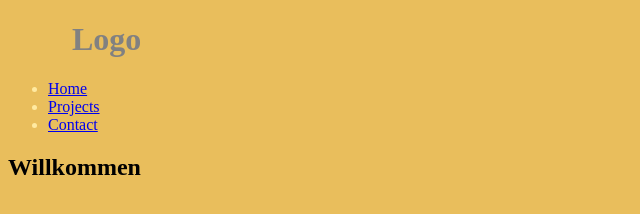
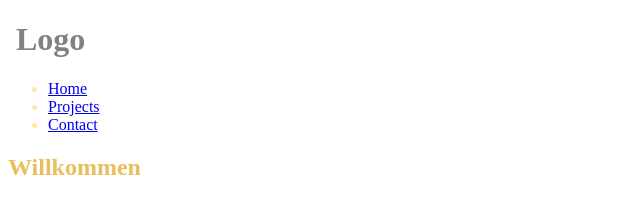
Before and after one commit to Anja-Ha/Anja-Hammer-simplified-setup-, a website: page index.html in a window 1280 px wide. Shown: the whole page, without its empty margins (0-640 px from the left). Drawn offline with Linux system fonts and the light colour scheme.

Commit message:
Update styles.css
font eingefügt

```diff
--- a/styles.css
+++ b/styles.css
@@ -1,3 +1,5 @@
+@import url('https://fonts.googleapis.com/css2?family=Open+Sans:wght@400;700&display=swap');
+
 :root {
     /*color*/
     --color-black:#000000;
@@ -21,24 +23,25 @@
     --font-size-h2:24pt;
     --font-size-h3:18pt;
 
-    --font-reg: "open sans"
+    --font-family: "open sans"
 }
 
 
 
 header {
     color: var(--color-secondary3);
+
 }
 
 h1 {
     color: var(--color-primary2);
-    margin-left: var(--unit-l);
+    margin-left: var(--unit-xs);
 }
 
 h2 {
-    color: var(--color-black);
+    color: var(--color-secondary1);
 }
 
 body {
-    background-color: var(--color-secondary1);
+    background-color: var(--color-white);
 }
```
